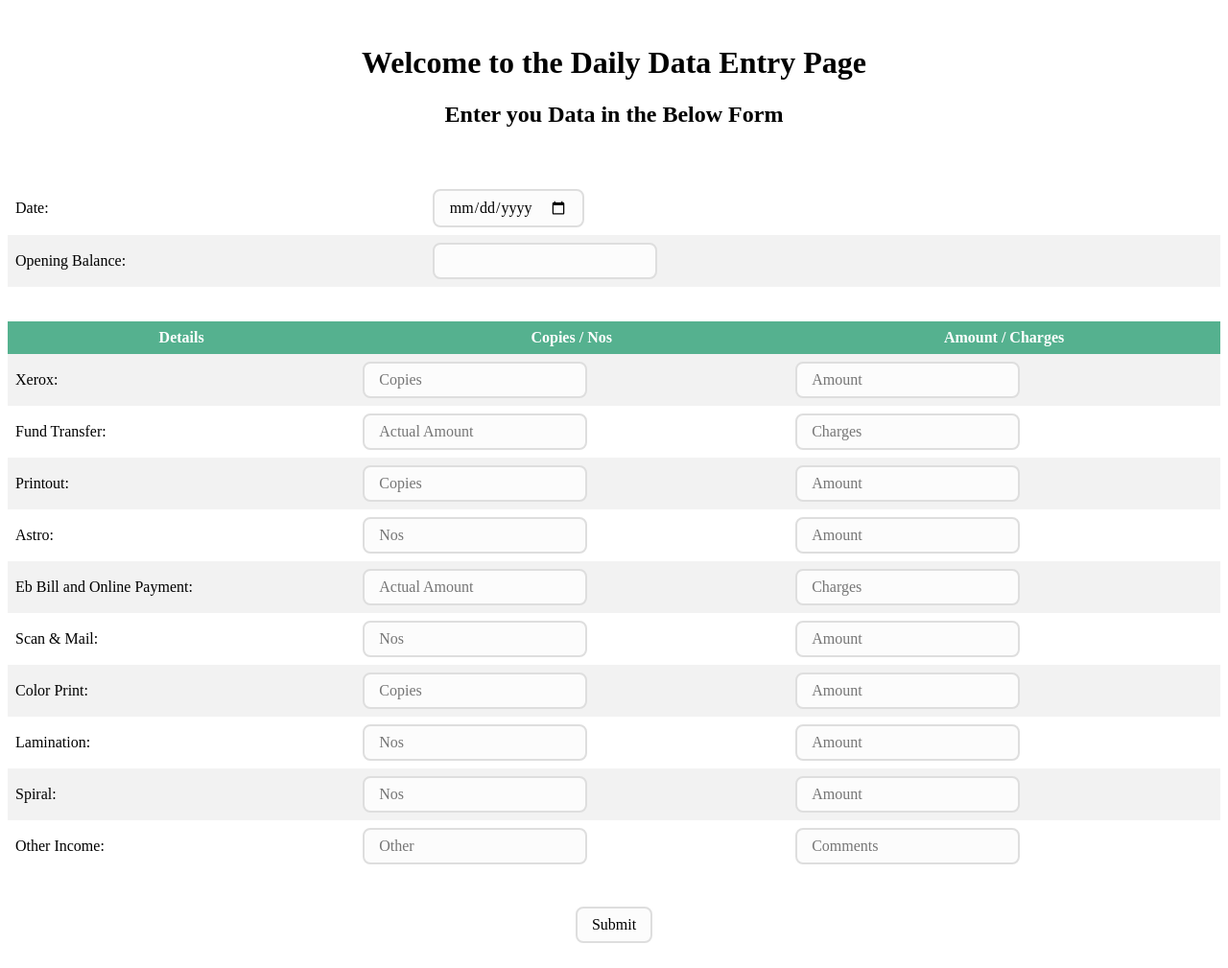
After one commit to Sanju-S-S/ProjectPhp, a PHP site: page /daily_data_entry.php in a window 1280 px wide. The commit adds this page. Shown: the whole page at 96% size. Run offline with PHP 8.4, Linux system fonts and the light colour scheme.

Commit message:
With daily data entry form

```diff
--- a/authentication.php
+++ b/authentication.php
@@ -16,8 +16,8 @@
             $count = mysqli_num_rows($result);
     ?>
     <?php if($count == 1) :
-        // header("Location: forms.html");
-        echo "Login Successfull...."
+        header("Location: index.php");
+        // echo "Login Successfull...."
         ?>
     <?php else :?>
         <h1> Login failed. Invalid username or password.</h1>
--- /dev/null
+++ b/daily_data_entry.php
@@ -0,0 +1,172 @@
+<!DOCTYPE html>
+<html>
+	<head>
+        <title>Data Page</title>
+        <style>
+            table {
+            border-collapse: collapse;
+            width: 100%;
+            }
+
+            th {
+            text-align: center;
+            padding: 8px;
+            }
+
+            td {
+            text-align: left;
+            padding: 8px;
+            }
+
+            tr:nth-child(even){background-color: #f2f2f2}
+
+            th {
+            background-color: #55b18f;
+            color: white;
+            }
+
+            input{
+                display: inline-block;
+                -webkit-box-sizing: content-box;
+                -moz-box-sizing: content-box;
+                box-sizing: content-box;
+                padding: 8px 15px;
+                border: 2px solid #DEDEDE;
+                -webkit-border-radius: 8px;
+                border-radius: 8px;
+                font: normal 16px/normal "Times New Roman", Times, serif;
+                color: #000000;
+                -o-text-overflow: clip;
+                text-overflow: clip;
+                background: rgba(252,252,252,1);
+                -webkit-box-shadow: 0 0 0 0 rgba(0,0,0,0.2) inset;
+                box-shadow: 0 0 0 0 rgba(0,0,0,0.2) inset;
+                text-shadow: 0 0 0 rgba(255,255,255,0.66) ;
+            }
+        </style>
+	</head>
+	<body>
+			<div id="frm">
+                <br>
+			<h1 style="text-align: center;">Welcome to the Daily Data Entry Page</h1>
+            <h2 style="text-align: center;">Enter you Data in the Below Form </h2> <br>
+            <center>
+                <br>
+                <table>
+                    <tr>
+                        <td>Date: </td>
+                        <td><input type="date" name="date" ></td>
+                    </tr>
+                    <tr>
+                        <td> Opening Balance: </td>
+                        <td><input type="number" name="openingbalance"></td>
+                        </tr>
+                </table><br><br>
+
+                <form name="f2" action="insert.php" onsubmit="return validation()" method="POST">
+                <table>
+                    <tr>
+                        <th>Details</th>
+                        <th>Copies / Nos</th>
+                        <th>Amount / Charges</th>
+                    </tr>
+
+                    <tr>
+                        <td> Xerox: </td>
+                        <td> <input type="number" name="xeroxcopies" placeholder="Copies"> </td>
+                        <td> <input type="number" name="xeroxamount" placeholder="Amount"> </td>
+                    </tr>
+
+                    <tr>
+                        <td> Fund Transfer: </td>
+                        <td> <input type="number" name="ftamount" placeholder="Actual Amount"> </td>
+                        <td> <input type="number" name="ftcharges" placeholder="Charges"> </td>
+                    </tr>
+
+                    <tr>
+                        <td> Printout: </td>
+                        <td> <input type="number" name="printcopies" placeholder="Copies"> </td>
+                        <td> <input type="number" name="printamount" placeholder="Amount"> </td>
+                    </tr>
+
+                    <tr>
+                        <td> Astro: </td>
+                        <td> <input type="number" name="astrocopies" placeholder="Nos"> </td>
+                        <td> <input type="number" name="astroprice" placeholder="Amount"> </td>
+                    </tr>
+
+                    <tr>
+                        <td> Eb Bill and Online Payment: </td>
+                        <td> <input type="number" name="billactualamount" placeholder="Actual Amount"> </td>
+                        <td> <input type="number" name="billcharges" placeholder="Charges"> </td>
+                    </tr>
+
+                    <tr>
+                        <td> Scan & Mail: </td>
+                        <td> <input type="number" name="scannos" placeholder="Nos"> </td>
+                        <td> <input type="number" name="scanamount" placeholder="Amount"> </td>
+                    </tr>
+
+                    <tr>
+                        <td> Color Print: </td>
+                        <td> <input type="number" name="colorprintcopies" placeholder="Copies"> </td>
+                        <td> <input type="number" name="colorprintamount" placeholder="Amount"> </td>
+                    </tr>
+
+                    <tr>
+                        <td> Lamination: </td>
+                        <td> <input type="number" name="laminationnos" placeholder="Nos"> </td>
+                        <td> <input type="number" name="laminationprice" placeholder="Amount"> </td>
+                    </tr>
+
+                    <tr>
+                        <td> Spiral: </td>
+                        <td> <input type="number" name="spiralnos" placeholder="Nos"> </td>
+                        <td> <input type="number" name="spiralamount" placeholder="Amount"> </td>
+                    </tr>
+
+                    <tr>
+                        <td> Other Income: </td>
+                        <td> <input type="number" name="otheramount" placeholder="Other"> </td>
+                        <td> <input type="text" name="comments" placeholder="Comments"> </td>
+                    </tr>
+                </table>
+                    <br><br>
+                    <input type="submit" style="margin-left: auto; margin-right: auto; display: block;">
+                    <br>
+                </form>
+            </center>
+		</div>
+
+		<script>
+            function validation()
+            {
+                var nam=document.f2.name.value;
+                var ps=document.f2.password.value;
+				var em=document.f2.email.value;
+				var ph=document.f2.phone.value;
+
+                if(nam.length=="") {
+                    alert("User Name field is empty");
+                    return false;
+                }
+                else
+                {
+                    if(ps.length=="") {
+                        alert("Password field is empty");
+                        return false;
+                    }
+                    if (em.length=="") {
+                    	alert("Email field is empty");
+                    	return false;
+                    }
+					if (ph.length=="" || ph.length!=10 || ph!=Number) {
+                    	alert("Phone Number field is empty or Check it once.");
+                    	return false;
+                    }
+                }
+            }
+        </script>
+
+	</body>
+</html>
--- a/signup.html
+++ b/signup.html
@@ -43,6 +43,10 @@
                                     <label> Address: </label>
                                     <input type = "text" id ="address" name  = "address" class="input-field"/>
                                 </tr> <br><br>
+                                <tr>
+                                    <label> Phone No: </label>
+                                    <input type = "varchar" id ="phoneno" name  = "phoneno" class="input-field"/>
+                                </tr> <br><br>
                                 <p>
                                     <input type =  "submit" id = "btn" value = "Register" class="login-button" />
                                 </p> <br><br>
```
Also changed, not shown: all_records.php (added, +48 -0 lines), index.php (added, +16 -0 lines), insert.php (added, +33 -0 lines).
